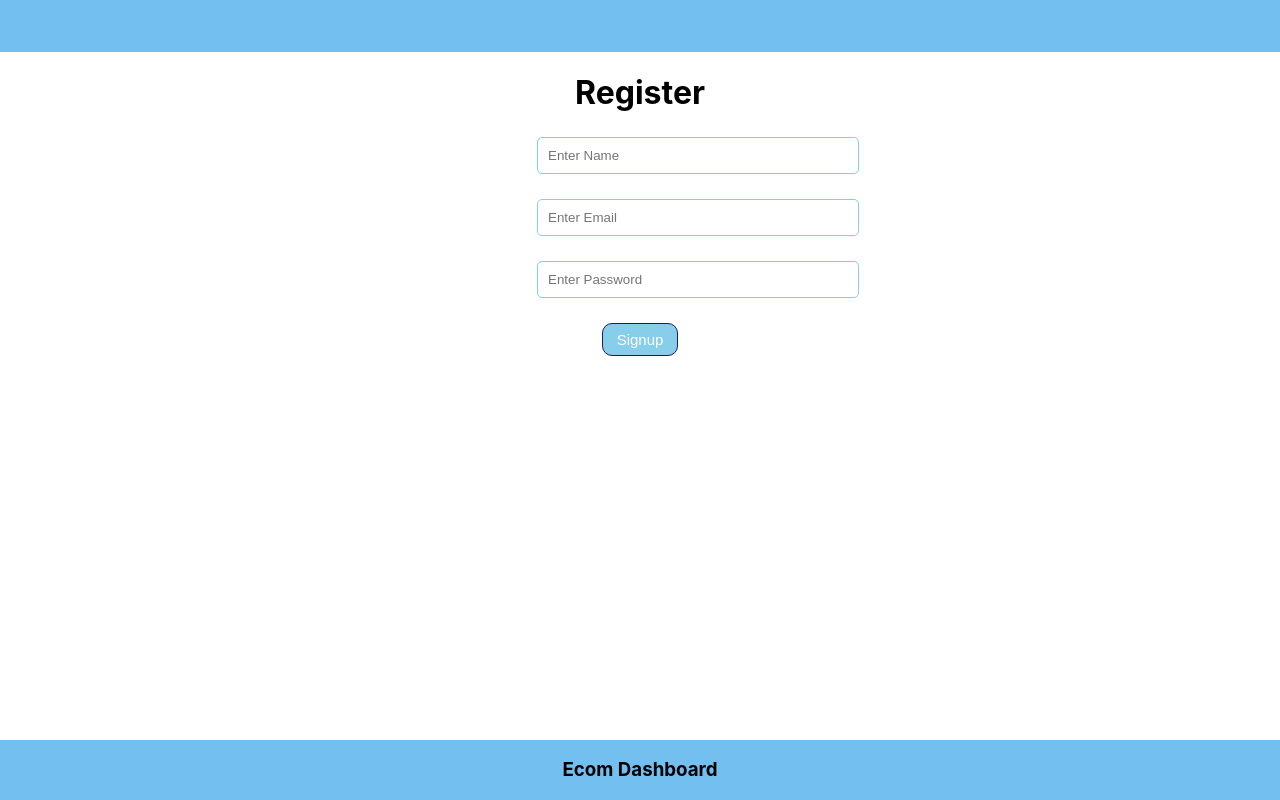
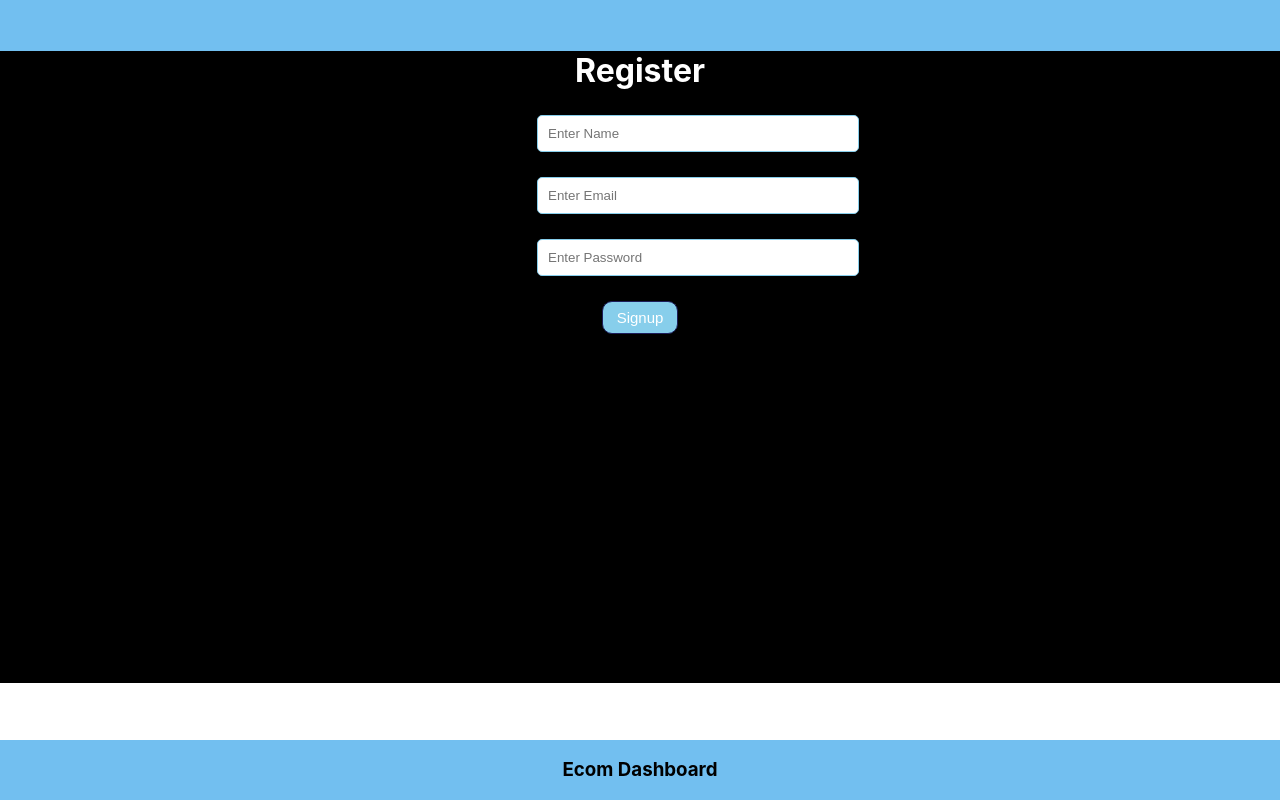
Before and after one commit to TheLeonKingg/ECOMM, a React (Create React App) app in the folder front-end/: page /signup in a window 1280 px wide. Shown: the top 800 px of the page. Built offline with nearby package versions, Linux system fonts and the light colour scheme.

Commit message:
product list updated

```diff
--- a/front-end/package.json
+++ b/front-end/package.json
@@ -6,11 +6,13 @@
     "@testing-library/jest-dom": "^5.16.5",
     "@testing-library/react": "^13.4.0",
     "@testing-library/user-event": "^13.5.0",
+    "axios": "^1.2.1",
     "react": "^18.2.0",
     "react-axios": "^2.0.6",
     "react-dom": "^18.2.0",
     "react-router-dom": "^6.6.0",
     "react-scripts": "5.0.1",
+    "reactstrap": "^9.1.5",
     "web-vitals": "^2.1.4"
   },
   "scripts": {
--- a/front-end/src/App.css
+++ b/front-end/src/App.css
@@ -1,43 +1,21 @@
-.nav-ul{
+.nav-ul {
   padding: 16px;
   margin: 0;
   display: flex;
   background-color: #72bff0;
   list-style-type: none;
 }
-.nav-ul li a{
+.nav-ul li a {
   text-decoration: none;
   color: #fff;
 }
-.input-fields{
-  text-align: center;
+
+.nav-link-right li a {
+  position: relative;
+  left: 87em;
 }
 
-.nav-link-right li a{
-  position: relative;
-  left:87em;
-}
-.input-fields input{
-    display: block;
-    padding: 10px;
-    margin: 25px;
-    width: 300px;
-    border: 1px solid skyblue;
-    border-radius: 5px;
-    position: relative;
-    left:40%;
-    right:50%;
-}
-.signup-btn{
-  padding: 7px;
-    border: 1px solid #1c1c59;
-    border-radius: 10px;
-    background-color: skyblue;
-    color: white;
-    width: 76px;
-    font-size: 15px;
-}
-.footer{
+.footer {
   position: absolute;
   background-color: #72bff0;
   bottom: 0;
--- a/front-end/src/Components/Nav.js
+++ b/front-end/src/Components/Nav.js
@@ -1,26 +1,26 @@
 import React from "react";
-import { Link,useNavigate } from "react-router-dom";
+import { Link, useNavigate } from "react-router-dom";
 
-const Nav =()=>{
+const Nav = () => {
     const auth = localStorage.getItem('user');
     const navigate = useNavigate();
-    const logout = ()=>{
+    const logout = () => {
         localStorage.clear();
         navigate("/signup")
     }
-    return(
-        <div>{
+    return (
+        <div className="demo">{
             auth ? <ul className="nav-ul">
-            <li><Link to ="/">Products</Link></li>&nbsp;&nbsp;&nbsp;&nbsp;
-            <li><Link to ="/add">Add Product</Link></li>&nbsp;&nbsp;&nbsp;&nbsp;
-            <li><Link to ="/update">Update</Link></li>&nbsp;&nbsp;&nbsp;&nbsp;
-            <li><Link to ="/profile">Profile</Link></li>&nbsp;&nbsp;&nbsp;&nbsp;
+                <li><Link to="/">Products</Link></li>&nbsp;&nbsp;&nbsp;&nbsp;
+                <li><Link to="/add">Add Product</Link></li>&nbsp;&nbsp;&nbsp;&nbsp;
+                <li><Link to="/update">Update</Link></li>&nbsp;&nbsp;&nbsp;&nbsp;
+                <li><Link to="/profile">Profile</Link></li>&nbsp;&nbsp;&nbsp;&nbsp;
                 <li><Link onClick={logout} to="/signup">Logout ({JSON.parse(auth).name})</Link></li>
             </ul>
                 :
                 <ul className="nav-ul nav-link-right">
-            <li><Link to ="/signup">Signup</Link></li>&nbsp;&nbsp;&nbsp;&nbsp;
-            <li><Link to ="/login">Login</Link></li>
+                    <li><Link to="/signup">Signup</Link></li>&nbsp;&nbsp;&nbsp;&nbsp;
+                    <li><Link to="/login">Login</Link></li>
                 </ul>
         }
         </div>
--- a/front-end/src/Components/ProductList.js
+++ b/front-end/src/Components/ProductList.js
@@ -1,11 +1,23 @@
-import React from "react";
+import React, { useEffect, useState } from 'react'
 
-const ProductList = ()=>{
+const ProductList = () => {
+    const [products, setProducts] = useState([])
+
+    useEffect(() => {
+        getProducts()
+    }, [])
+
+
+    const getProducts = async () => {
+        let result = await fetch('http://localhost:5000/getAllProducts')
+        result = await result.json()
+        setProducts(result)
+
+    }
+    console.warn("products")
     return (
-        <div>
-            <h1>Hemlo Product Listing Page</h1>
-        </div>
+        <div>ProductList</div>
     )
 }
 
-export default ProductList;
+export default ProductList
--- /dev/null
+++ b/front-end/src/Components/SignUp.css
@@ -0,0 +1,32 @@
+.card {
+  background-color: black;
+}
+.input-fields {
+  text-align: center;
+  color: white;
+  height: 632px;
+  padding-top: 0;
+}
+.input-fields input {
+  display: block;
+  padding: 10px;
+  margin: 25px;
+  width: 300px;
+  border: 1px solid skyblue;
+  border-radius: 5px;
+  position: relative;
+  left: 40%;
+  right: 50%;
+}
+.signup-btn {
+  padding: 7px;
+  border: 1px solid #1c1c59;
+  border-radius: 10px;
+  background-color: skyblue;
+  color: white;
+  width: 76px;
+  font-size: 15px;
+}
+.demo {
+  height: 30px;
+}
--- a/front-end/src/Components/SignUp.js
+++ b/front-end/src/Components/SignUp.js
@@ -1,44 +1,63 @@
-import React,{useState,useEffect} from "react";
-import {useNavigate} from 'react-router-dom'
+import React, { useState, useEffect, } from "react";
+import { useNavigate } from 'react-router-dom'
+import { Container, Card, CardHeader, CardBody, Form, FormGroup } from "reactstrap";
+import './SignUp.css';
 
-const SignUp = ()=>{
-    const [name,setName]= useState("");
-    const [email,setEmail] = useState("");
-    const [password,setPassword] = useState("");
+
+const SignUp = () => {
+    const [name, setName] = useState("");
+    const [email, setEmail] = useState("");
+    const [password, setPassword] = useState("");
     const navigate = useNavigate();
-    const collectData =async ()=>{
-        console.log(name,email,password);
-        let result = await fetch('http://localhost:5000/signup',{
-            method:'post',
-            body: JSON.stringify({name,email,password}),
-            headers:{'Content-Type':'application/json'},
+    const collectData = async () => {
+        console.log(name, email, password);
+        let result = await fetch('http://localhost:5000/signup', {
+            method: 'post',
+            body: JSON.stringify({ name, email, password }),
+            headers: { 'Content-Type': 'application/json' },
         })
         result = await result.json();
         console.log(result);
-        if(result){
-            localStorage.setItem('user',JSON.stringify(result));
+        if (result) {
+            localStorage.setItem('user', JSON.stringify(result));
             navigate('/');
         }
     }
 
-    useEffect(()=>{
+    useEffect(() => {
         const auth = localStorage.getItem('user');
-        if(auth){
+        if (auth) {
             navigate('/')
         }
     })
     return (
+        <Container className='card'>
+
+            <div className="box ">
+
                 <div className="input-fields">
                     <h1>Register</h1>
                     <input type="text" placeholder="Enter Name"
-            value={name} onChange={(e)=>setName(e.target.value)}></input>
+                        value={name} onChange={(e) => setName(e.target.value)}></input>
+
                     <input type="text" placeholder="Enter Email"
-            value={email} onChange={(e)=>setEmail(e.target.value)}></input>
+                        value={email} onChange={(e) => setEmail(e.target.value)}></input>
                     <input type="password" placeholder="Enter Password"
-            value={password} onChange={(e)=>setPassword(e.target.value)}></input>
-            <button className="signup-btn" type= "button" onClick={collectData}>Signup</button>
+                        value={password} onChange={(e) => setPassword(e.target.value)}></input>
+                    <button className="signup-btn" type="button" onClick={collectData}>Signup</button>
                 </div>
+
+            </div>
+
+        </Container>
+
+
+
+
     )
+
+
+
 }
 
-export default SignUp ;
+export default SignUp;
```
Also changed, not shown: 2 other files (tests, documents, lock files or other folders). Lines whose indentation alone changed are shown as unchanged.
